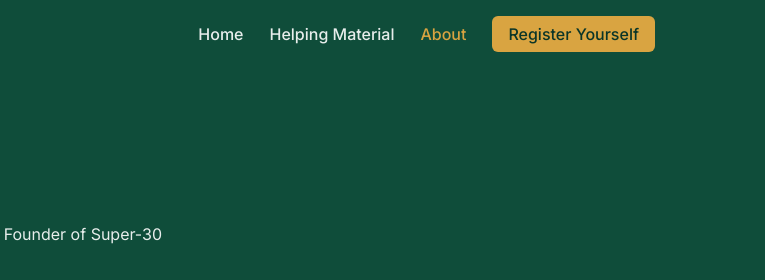
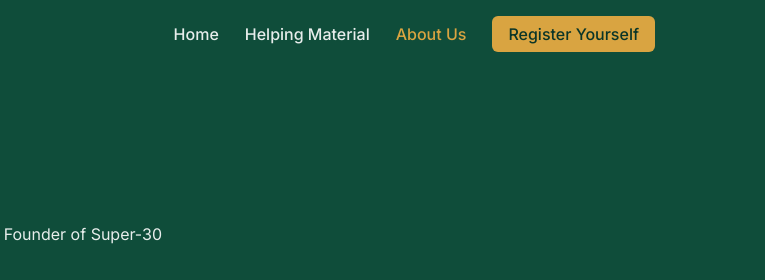
Before and after one commit to smalikkpr/Super-30, a plain HTML site: page about.html in a window 1280 px wide. Shown: the top 280 px of the page, 515-1280 px from the left. Drawn offline with Linux system fonts and the light colour scheme; a web font is replaced by a local one.

Commit message:
Update 'About' link text to 'About Us'

```diff
--- a/about.html
+++ b/about.html
@@ -26,7 +26,7 @@
       <ul class="menu" id="menu">
         <li><a href="index.html">Home</a></li>
         <li><a href="tests.html">Helping Material</a></li>
-        <li><a href="about.html" class="active">About</a></li>
+        <li><a href="about.html" class="active">About Us</a></li>
         <li><a href="register.html" class="menu-cta">Register Yourself</a></li>
       </ul>
     </div>
```
